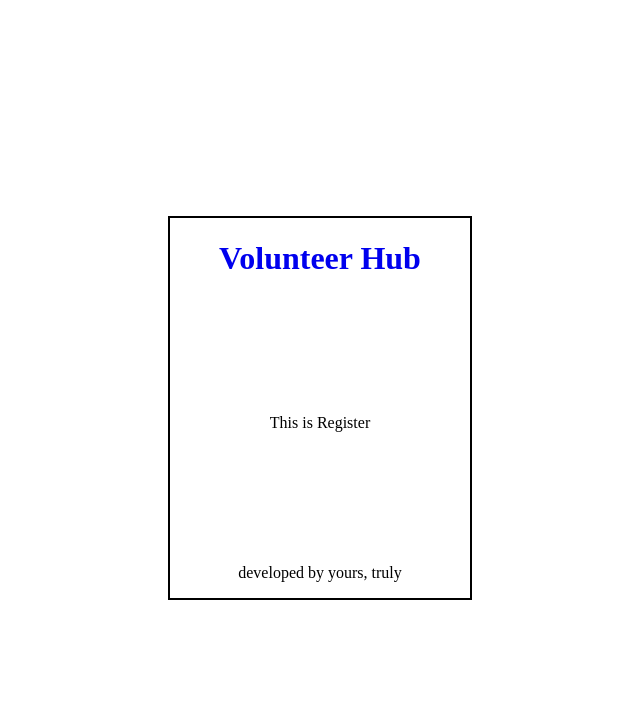
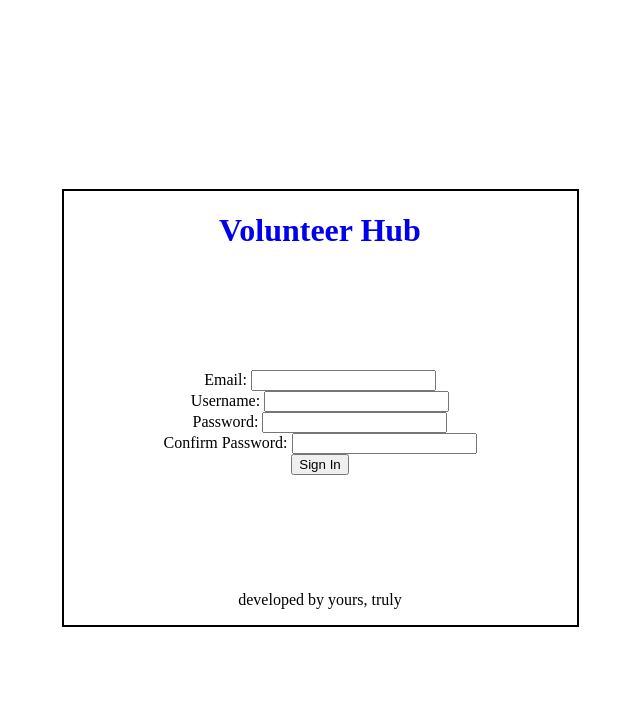
Before and after one commit to software-students-fall2023/2-web-app-exercise-recursion-n-1, a Flask app: template templates/register.html in a window 1280 px wide. Shown: the top 715 px of the page, without its empty margins (320-960 px from the left). Run offline with Flask 3, Linux system fonts and the light colour scheme; the template is opened without the code that fills it, so the values that code supplies are empty; parts of the project's set-up code (start-up, migrations or seed data) failed here and were passed over.

Commit message:
added html for login/register

```diff
--- a/templates/index.html
+++ b/templates/index.html
@@ -14,7 +14,7 @@
    </form>
  <br/>
 
-    <form action="/login" method="post">
+    <form action="/register" method="post">
         <button class="btn"> register</button>
     </form>
 
--- a/templates/register.html
+++ b/templates/register.html
@@ -3,7 +3,29 @@
 {%block content %}
 
 <div class="box">
-    <p>This is Register </p>
+    <form>
+        <label for="email">Email:</label>
+        <input type="email" id="email" name="email" required>
+
+        <br>
+
+        <label for="username">Username:</label>
+        <input type="text" id="username" name="username" required>
+
+        <br>
+
+        <label for="password">Password:</label>
+        <input type="password" id="password" name="password" required>
+
+        <br>
+
+        <label for="confirmPassword">Confirm Password:</label>
+        <input type="password" id="confirmPassword" name="confirmPassword" required>
+
+        <br>
+
+        <button type="submit">Sign In</button>
+    </form>
 </div>
 
 {% endblock %}
```
Also changed, not shown: templates/login.html (+16 -3 lines), 1 other file.
